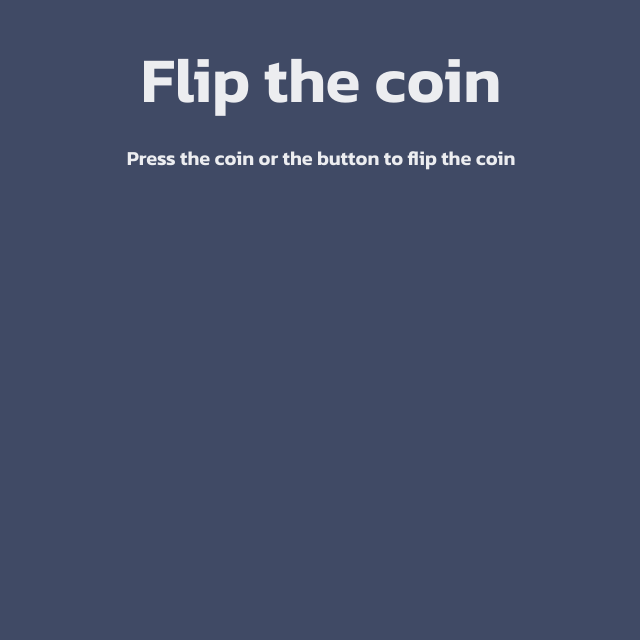
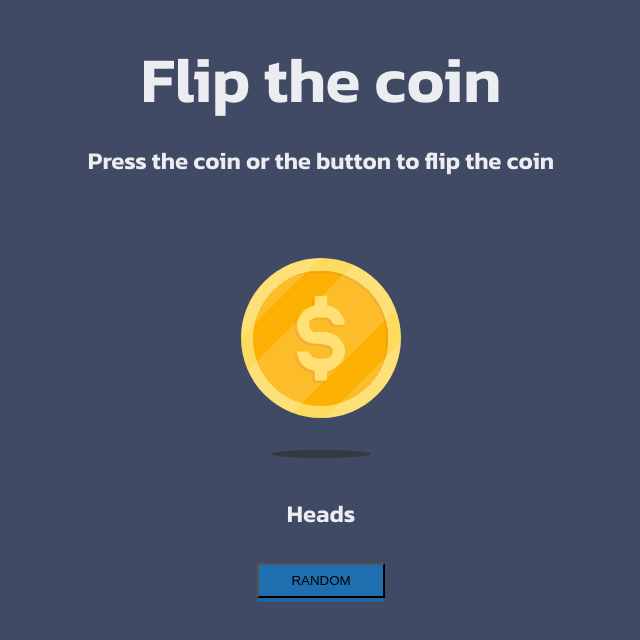
Before and after one commit to hexiom/devchallenges-coinflip-vue, a Vue app: page / in a window 1280 px wide. Shown: the top 640 px of the page, without its empty margins (319-959 px from the left). Built offline with nearby package versions, Linux system fonts and the light colour scheme.

Commit message:
added coin

```diff
--- a/package.json
+++ b/package.json
@@ -9,6 +9,7 @@
     "preview": "vite preview"
   },
   "dependencies": {
+    "pinia": "^3.0.1",
     "vue": "^3.5.13"
   },
   "devDependencies": {
--- a/src/App.vue
+++ b/src/App.vue
@@ -1,27 +1,17 @@
-<script setup>
+<script setup lang="ts">
+import Coin from './components/Coin.vue';
 </script>
 
 <template>
   <header class="centered">
     <h1 class="padding-top-large padding-bottom-medium large-border">Flip the coin</h1>
     <p>Press the coin or the button to flip the coin</p>
+
+    <Coin />
   </header>
 </template>
 
 <style scoped>
-.centered {
-  display: flex;
-  flex-direction: column;
-  align-items: center;
-}
-
-.padding-top-large {
-  padding-top: 2rem;
-}
-
-.padding-bottom-medium {
-  padding-bottom: 1rem;
-}
 
 .large-border {
   /* TODO: Because for some reason, this is the hardest thing to
--- a/src/assets/main.css
+++ b/src/assets/main.css
@@ -5,8 +5,48 @@
   --color-bg: #404A65;
   --color-dark: #35383F;
   --color-accent: #1F6FB0;
+  --color-accent-dark: #23649b;
   --font-family: "Kanit", var(--font-family-fallback);
   --font-family-fallback: -apple-system, BlinkMacSystemFont, 'Segoe UI', Roboto, Helvetica, sans-serif;
+}
+
+.centered {
+  display: flex;
+  flex-direction: column;
+  align-items: center;
+}
+
+.flex-column {
+  display: flex;
+  flex-direction: column;
+}
+
+.gap-medium {
+  gap: 1rem;
+}
+
+.padding-y-small {
+  padding: 0.5rem 0;
+}
+
+.padding-y-medium {
+  padding: 1rem 0;
+}
+
+.padding-y-large {
+  padding: 2rem 0;
+}
+
+.padding-y-larger {
+  padding: 3rem 0;
+}
+
+.padding-top-large {
+  padding-top: 2rem;
+}
+
+.padding-bottom-medium {
+  padding-bottom: 1rem;
 }
 
 h1,
@@ -24,7 +64,7 @@ h2 {
 }
 
 p {
-  font-size: 1.25rem;
+  font-size: 1.5rem;
 }
 
 *,
--- /dev/null
+++ b/src/components/Button.vue
@@ -0,0 +1,20 @@
+<script setup lang="ts">
+defineProps<{
+
+}>()
+</script>
+
+<template>
+  <button @click="$emit('on-click')" class="btn">
+    <slot />
+  </button>
+</template>
+
+<style scoped>
+.btn {
+  background-color: var(--color-accent);
+  padding: 0.5rem 2rem;
+
+  box-shadow: 0px 4px 0px 0px var(--color-accent-dark);
+}
+</style>
--- /dev/null
+++ b/src/components/Coin.vue
@@ -0,0 +1,37 @@
+<script setup lang="ts">
+import coinHeadsSvg from "@/assets/svg/coin/heads.svg"
+import coinTailsSvg from "@/assets/svg/coin/tails.svg"
+import coinShadow from "@/assets/svg/coin/shadow.svg"
+import Button from "./Button.vue"
+
+function flipCoin() {
+  const result = Math.floor(Math.random() + 0.5)
+}
+
+</script>
+
+<template>
+  <div class="centered coin-padding gap-medium">
+    <div class="coin">
+      <img :src="coinHeadsSvg" alt="">
+    </div>
+
+    <div class="coin-shadow">
+      <img class="shadow-img" :src="coinShadow" alt="">
+    </div>
+
+    <p class="padding-y-medium">Heads</p>
+
+    <Button @on-click="">RANDOM</Button>
+  </div>
+</template>
+
+<style>
+.coin-padding {
+  padding-top: 5em;
+  padding-bottom: 2rem;
+}
+.coin-shadow {
+  width: fit-content;
+}
+</style>
```
Also changed, not shown: 1 other file (tests, documents, lock files or other folders).
